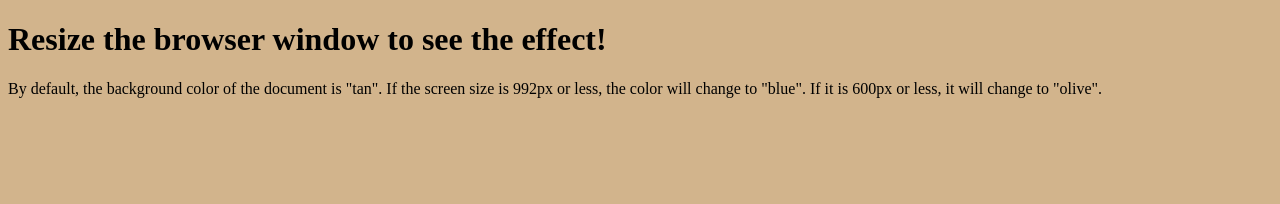
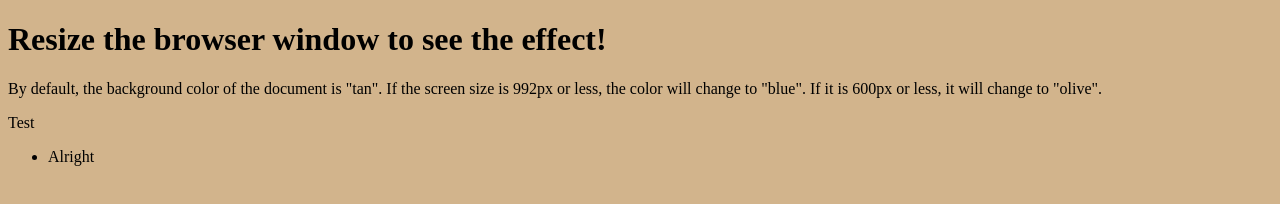
Before and after one commit to totti1/Exercises, a plain HTML site: page index.html in a window 1280 px wide. Drawn offline with Linux system fonts and the light colour scheme.

Commit message:
added a paragraph and a list

```diff
--- a/index.html
+++ b/index.html
@@ -7,6 +7,9 @@
 
 <h1>Resize the browser window to see the effect!</h1>
 <p>By default, the background color of the document is "tan". If the screen size is 992px or less, the color will change to "blue". If it is 600px or less, it will change to "olive".</p>
-
+<p>Test</p>
+<ul>
+    <li>Alright</li>
+</ul>
 </body>
 </html>
```
